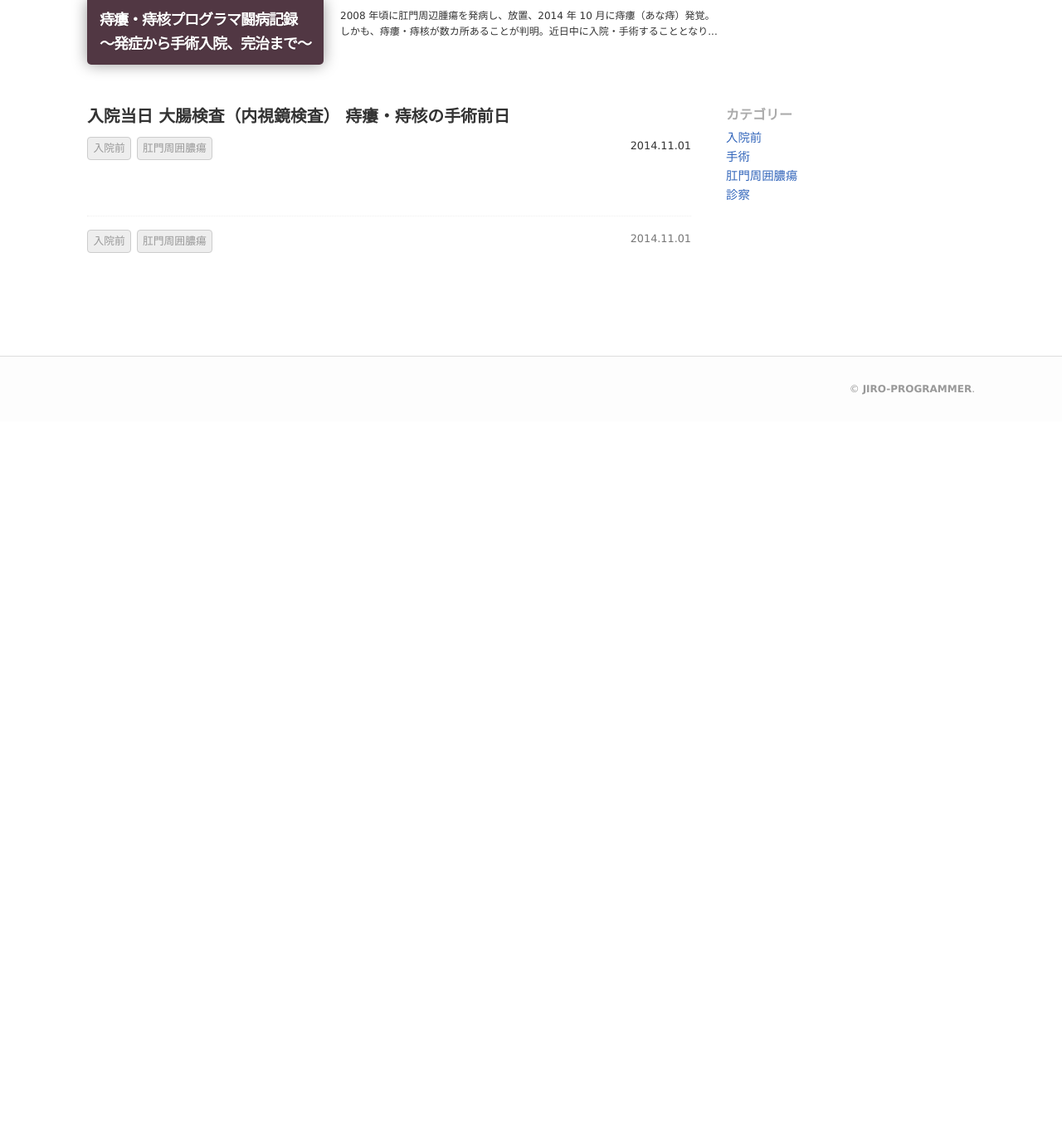
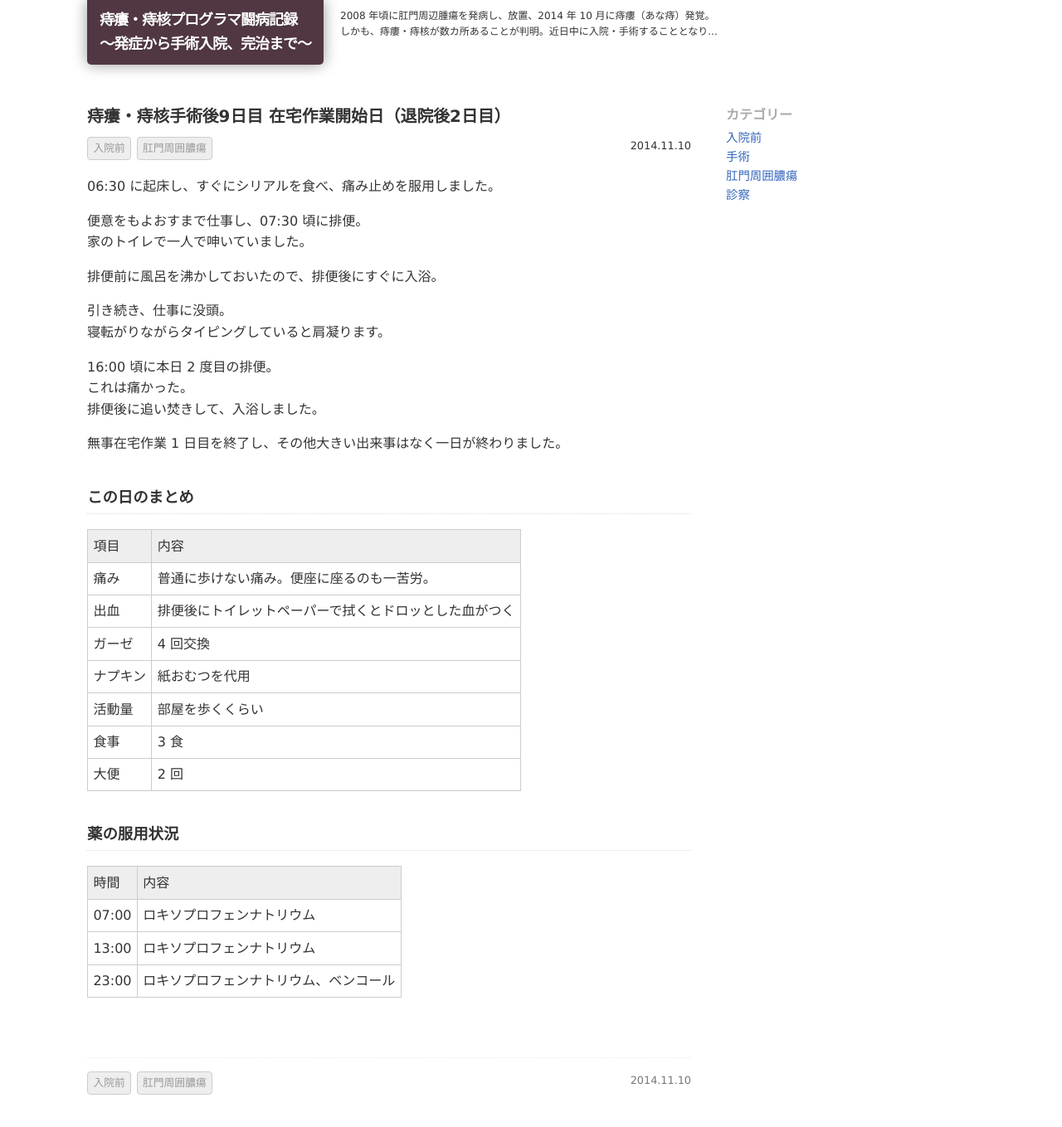
Before and after one commit to jiro-programmer/blog, a Jekyll site: the page built from _posts/2014-11-10-20.md, in a window 1280 px wide and 1400 px high. Shown: the top 1359 px of the window at 83% size. Built offline with Jekyll 4.4.1, drawn with Linux system fonts in a browser that asks for light colours; a script that is not in the unit is left out.

Commit message:
Update 2014-11-10-20.md

```diff
--- a/_posts/2014-11-10-20.md
+++ b/_posts/2014-11-10-20.md
@@ -1,9 +1,49 @@
 ---
 layout: post
-title: "入院当日 大腸検査（内視鏡検査） 痔瘻・痔核の手術前日"
-date: 2014-11-01 09:00:00 +0900
+title: "痔瘻・痔核手術後9日目 在宅作業開始日（退院後2日目）"
+date: 2014-11-10 09:00:00 +0900
 show_suffix_title: true
 tags:
 - 入院前
 - 肛門周囲膿瘍
 ---
+
+06:30 に起床し、すぐにシリアルを食べ、痛み止めを服用しました。
+
+便意をもよおすまで仕事し、07:30 頃に排便。
+家のトイレで一人で呻いていました。
+
+排便前に風呂を沸かしておいたので、排便後にすぐに入浴。
+
+<!-- more -->
+
+引き続き、仕事に没頭。
+寝転がりながらタイピングしていると肩凝ります。
+
+16:00 頃に本日 2 度目の排便。
+これは痛かった。
+排便後に追い焚きして、入浴しました。
+
+無事在宅作業 1 日目を終了し、その他大きい出来事はなく一日が終わりました。
+
+
+### この日のまとめ
+
+|項目|内容|
+|-|-|
+|痛み|普通に歩けない痛み。便座に座るのも一苦労。|
+|出血|排便後にトイレットペーパーで拭くとドロッとした血がつく|
+|ガーゼ|4 回交換|
+|ナプキン|	紙おむつを代用|
+|活動量|部屋を歩くくらい|
+|食事|3 食|
+|大便|2 回|
+
+
+### 薬の服用状況
+
+|時間|内容|
+|-|-|
+|07:00|ロキソプロフェンナトリウム|
+|13:00|ロキソプロフェンナトリウム|
+|23:00|ロキソプロフェンナトリウム、ベンコール|
```
